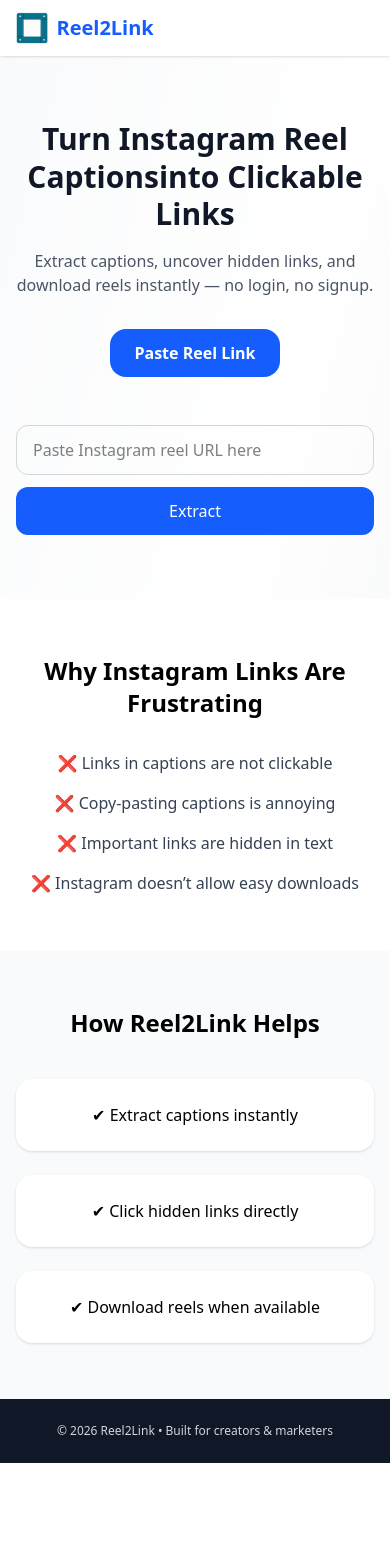
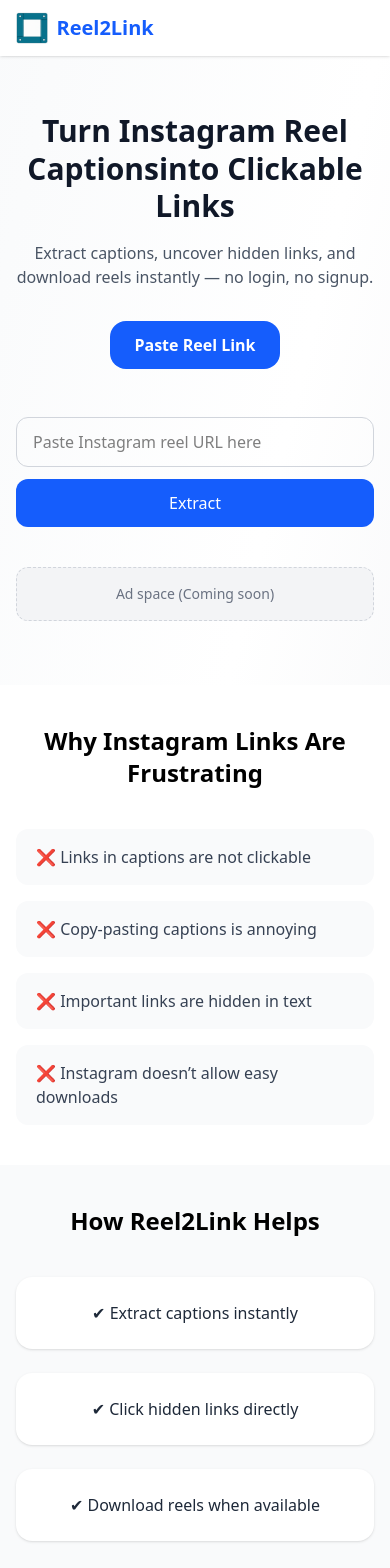
Before and after one commit to Aman-Ruhela02/reel2link, a React (Vite) app in the folder Frontend/reel2link/: page / in a window 390 px wide. Shown: the top 1568 px of the page. Before the commit the page ends 1463 px from the top, so only its background shows below. Built offline with nearby package versions, Linux system fonts and the light colour scheme; no server answers.

Commit message:
Fix mobile ui

```diff
--- a/Frontend/reel2link/index.html
+++ b/Frontend/reel2link/index.html
@@ -3,10 +3,13 @@
   <head>
     <meta charset="UTF-8" />
     <link rel="icon" type="image/svg+xml" href="/logo-svg.png" />
+    <meta name="viewport" content="width=device-width, initial-scale=1.0" />
 <meta
   name="description"
   content="Reel2Link is a free Instagram reel caption extractor. Turn reel captions into clickable links, copy text instantly, and download reels when available."
 />
+
+
     <title>
 Reel2Link – Instagram Reel Caption to Clickable Link Tool
 </title>
--- a/Frontend/reel2link/src/App.jsx
+++ b/Frontend/reel2link/src/App.jsx
@@ -6,14 +6,12 @@
 export default function App() {
   const [result, setResult] = useState(null);
 
-
-
   return (
-    <div className="min-h-screen bg-gradient-to-br from-gray-50 via-white to-gray-100 flex flex-col">
+    <div className="min-h-[100dvh] flex flex-col bg-gradient-to-br from-gray-50 via-white to-gray-100">
       <Navbar />
 
       {/* HERO */}
-      <section className="px-4 pt-16 pb-12 text-center">
+      <section className="px-4 pt-14 pb-12 text-center">
         <h1 className="text-3xl sm:text-4xl md:text-5xl font-extrabold text-gray-900 mb-4 leading-tight">
           Turn Instagram Reel Captions
           <br className="hidden sm:block" />
@@ -27,62 +25,45 @@
 
         <a
           href="#extract"
-          className="inline-block px-6 py-3 sm:px-8 sm:py-4 bg-blue-600 text-white rounded-2xl text-base sm:text-lg font-semibold hover:bg-blue-700 transition"
+          className="inline-block px-6 py-3 sm:px-8 sm:py-4 bg-blue-600 text-white rounded-2xl font-semibold hover:bg-blue-700 transition"
         >
           Paste Reel Link
         </a>
       </section>
 
-      {/* MAIN CONTENT + AD SPACE */}
+      {/* TOOL */}
       <main
         id="extract"
-        className="flex flex-col lg:flex-row gap-6 px-4 max-w-7xl mx-auto w-full pb-16"
+        className="px-4 max-w-7xl mx-auto w-full pb-16 flex-1"
       >
-        {/* TOOL */}
-        <div className="flex-1 flex flex-col items-center">
+        <div className="flex flex-col items-center">
           <ReelForm setResult={setResult} />
           {result && <ResultCard result={result} />}
         </div>
 
-        {/* FUTURE ADS (RIGHT SIDEBAR) */}
-        {/* <aside className="hidden lg:block w-64">
-          <div className="sticky top-24 bg-gray-100 border border-dashed border-gray-300 rounded-xl p-4 text-sm text-gray-500 text-center">
-            Ad space <br /> (Coming soon)
-          </div>
-        </aside> */}
+        {/* FUTURE INLINE AD (MOBILE FIRST) */}
+        <div className="mt-10 md:hidden bg-gray-100 border border-dashed border-gray-300 rounded-xl p-4 text-center text-sm text-gray-500">
+          Ad space (Coming soon)
+        </div>
       </main>
 
-      {/* INFO SECTIONS */}
-      <section className="bg-white py-14 px-4">
+      {/* WHY SECTION */}
+      <section className="bg-white py-10 md:py-16 px-4">
         <div className="max-w-5xl mx-auto text-center">
-          <h2 className="text-2xl md:text-3xl font-bold mb-8">
+          <h2 className="text-2xl md:text-3xl font-bold mb-10">
             Why Instagram Links Are Frustrating
           </h2>
 
-          <div className="grid grid-cols-1 sm:grid-cols-2 gap-4 text-gray-700">
-            <p>❌ Links in captions are not clickable</p>
-            <p>❌ Copy-pasting captions is annoying</p>
-            <p>❌ Important links are hidden in text</p>
-            <p>❌ Instagram doesn’t allow easy downloads</p>
-          </div>
-        </div>
-      </section>
-
-      <section className="bg-gray-50 py-14 px-4">
-        <div className="max-w-5xl mx-auto text-center">
-          <h2 className="text-2xl md:text-3xl font-bold mb-10">
-            How Reel2Link Helps
-          </h2>
-
-          <div className="grid grid-cols-1 sm:grid-cols-2 md:grid-cols-3 gap-6">
+          <div className="grid grid-cols-1 md:grid-cols-2 gap-4">
             {[
-              "✔ Extract captions instantly",
-              "✔ Click hidden links directly",
-              "✔ Download reels when available",
+              "❌ Links in captions are not clickable",
+              "❌ Copy-pasting captions is annoying",
+              "❌ Important links are hidden in text",
+              "❌ Instagram doesn’t allow easy downloads",
             ].map((item, i) => (
               <div
                 key={i}
-                className="bg-white p-6 rounded-2xl shadow-sm"
+                className="bg-gray-50  rounded-xl px-5 py-4 text-gray-700 text-left md:text-center"
               >
                 {item}
               </div>
@@ -91,7 +72,32 @@
         </div>
       </section>
 
-      <footer className="bg-gray-900 text-gray-300 py-6 text-center text-xs sm:text-sm">
+      {/* HOW IT HELPS */}
+      <section className="bg-gray-50 py-10 md:py-16 px-4">
+        <div className="max-w-5xl mx-auto text-center">
+          <h2 className="text-2xl md:text-3xl font-bold mb-10">
+            How Reel2Link Helps
+          </h2>
+
+          <div className="grid grid-cols-1 md:grid-cols-3 gap-6">
+            {[
+              "✔ Extract captions instantly",
+              "✔ Click hidden links directly",
+              "✔ Download reels when available",
+            ].map((item, i) => (
+              <div
+                key={i}
+                className="bg-white p-6 rounded-2xl shadow-sm text-gray-800"
+              >
+                {item}
+              </div>
+            ))}
+          </div>
+        </div>
+      </section>
+
+      {/* FOOTER */}
+      <footer className="bg-gray-900 text-gray-300 py-6 text-center text-xs sm:text-sm mt-auto">
         © {new Date().getFullYear()} Reel2Link • Built for creators & marketers
       </footer>
     </div>
```
